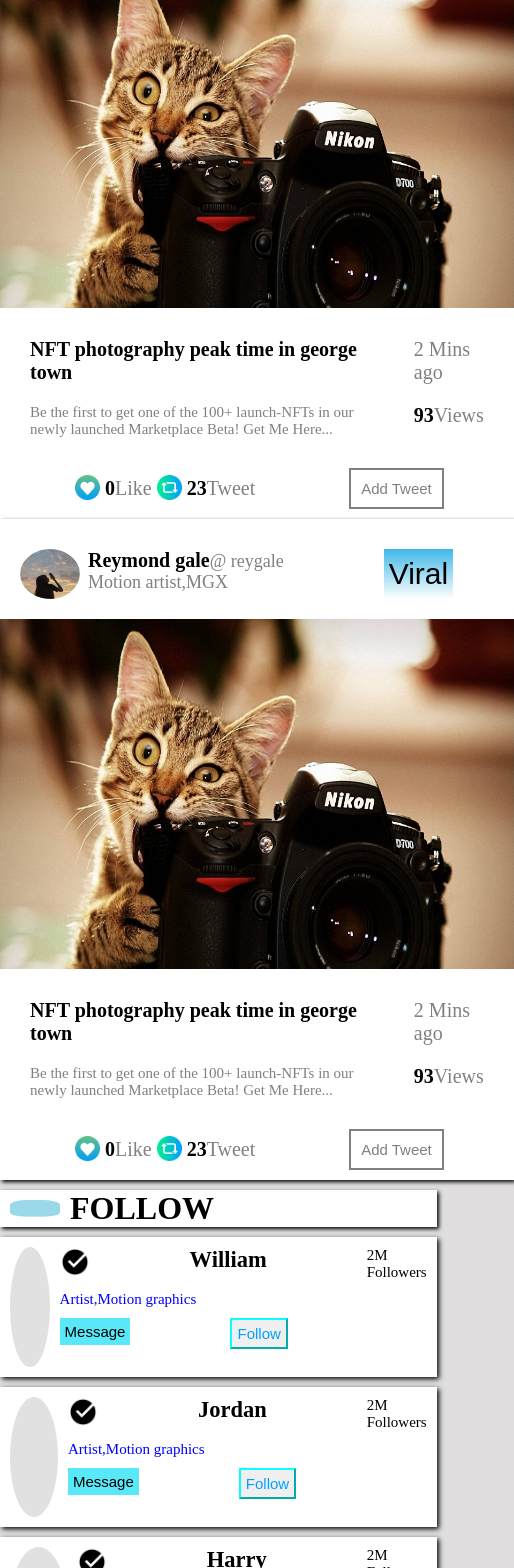
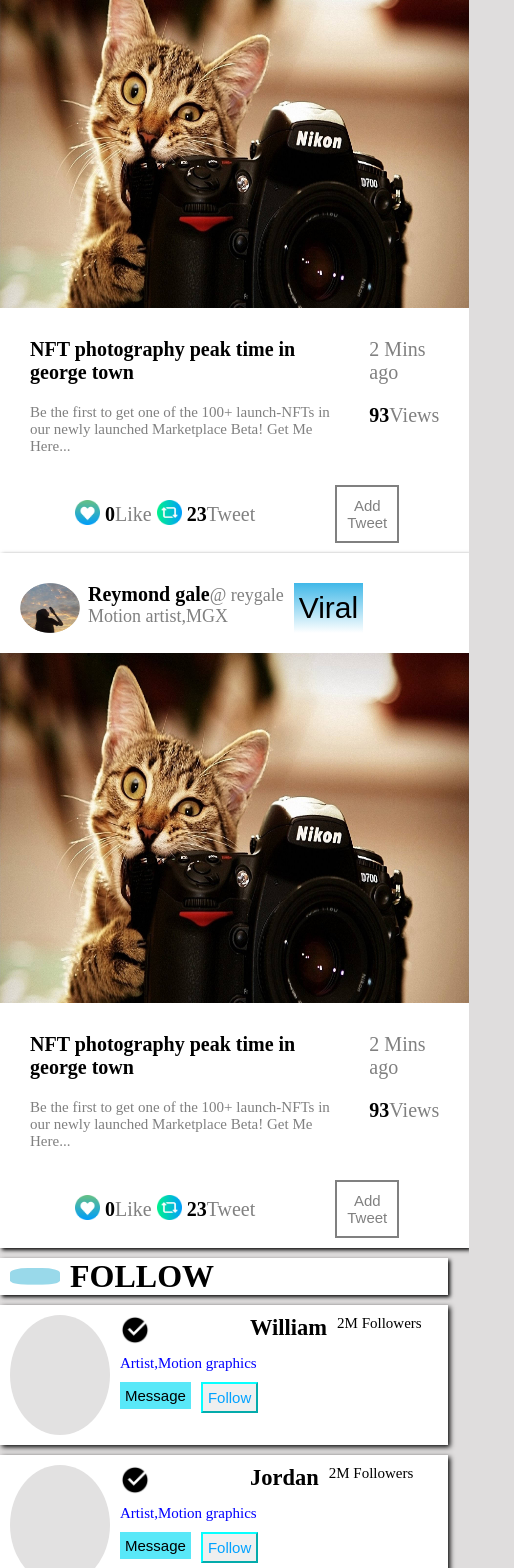
Before and after one commit to Dhanvarshinikarthi/socialnetwork, a React (Vite) app: page / in a window 390 px wide. Shown: the part 1493-3061 px from the top of the page, 514 px wide, since content can reach past the window. Built offline with nearby package versions, Linux system fonts and the light colour scheme; the HTML template or start-up script is replaced by a standard one.

Commit message:
demo file

```diff
--- a/src/components/followlist/follow.css
+++ b/src/components/followlist/follow.css
@@ -158,15 +158,15 @@
 }
 @media (max-width: 480px) {
   .followprofile_main {
-    gap: 100px;
+    gap: 10px;
   }
   .followcards {
-    gap: 100px;
+    gap: 10px;
   }
   .follow_main {
-    width: 85%;
+    width: 100%;
   }
   .heading {
-    width: 85%;
+    width: 100%;
   }
 }
--- a/src/components/newsfeed/newsfeed.css
+++ b/src/components/newsfeed/newsfeed.css
@@ -135,7 +135,7 @@ span {
 }
 @media (max-width: 480px) {
   .newsfeedheader_main {
-    gap: 100px;
+    gap: 10px;
   }
   .newsfeed_main {
     width: 100%;
--- a/src/components/userprofile/userprofile.css
+++ b/src/components/userprofile/userprofile.css
@@ -57,6 +57,6 @@
 }
 @media (max-width: 480px) {
   .userprofilepage {
-    width: 100%;
+    width: 50%;
   }
 }
```
